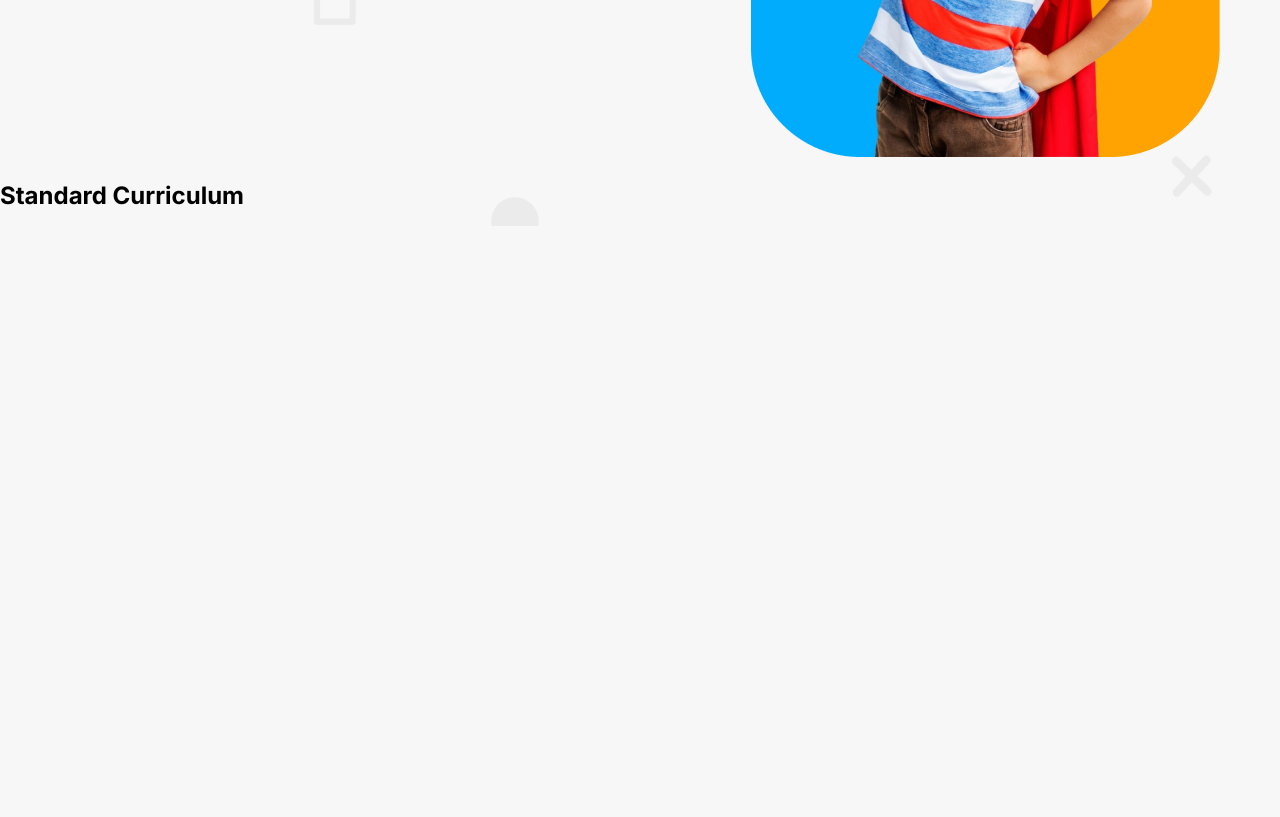
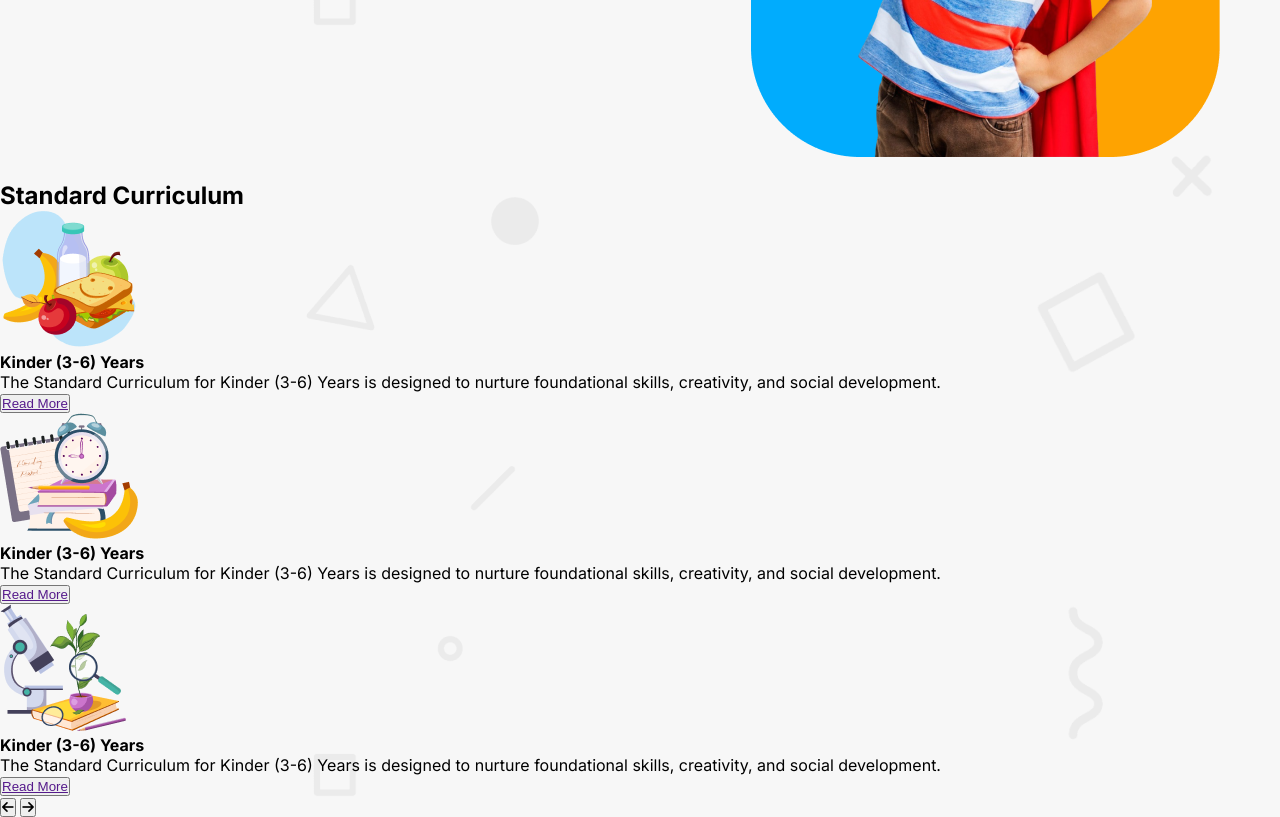
Before and after one commit to JahidHasan2025/Assignment-2, a plain HTML site: page index.html in a window 1280 px wide. Shown: the part 574-1391 px from the top of the page. Before the commit the page ends 800 px from the top, so only its background shows below. Drawn offline with Linux system fonts and the light colour scheme.

Commit message:
curriculum section complete

```diff
--- a/index.html
+++ b/index.html
@@ -53,14 +53,42 @@
 
     <main>
         <!-- The standard curriculum start here -->
-        <section class="Curriculum-section">
+        <section class="curriculum-section">
             <div>
                 <h2>Standard Curriculum</h2>
             </div>
-        <div class="Curriculum-cards">
+        <div class="curriculum-cards">
 <!-- card-1 -->
-
+<div class="curriculum-card curriculum-card-1">
+    <img src="./assets/kinder.png" alt="elementarysomething">
+    <h4>Kinder (3-6) Years</h4>
+    <p>The Standard Curriculum for Kinder (3-6) Years is designed to nurture foundational skills, creativity, and social
+        development.</p>
+        <button><a href="">Read More</a></button>
+</div>
+ <!-- card-2 -->
+  <div class="curriculum-card curriclum-card-2">
+<img src="./assets/elementary.png" alt="elementarysomething">
+<h4>Kinder (3-6) Years</h4>
+<p>The Standard Curriculum for Kinder (3-6) Years is designed to nurture foundational skills, creativity, and social
+    development.</p>
+    <button><a href="">Read More</a></button>
+  </div>
+  <!-- card-3 -->
+<div class="curriculum-card curriculum-card-3">
+<img src="./assets/middle.png" alt="elementarysomething">
+<h4>Kinder (3-6) Years</h4>
+<p>The Standard Curriculum for Kinder (3-6) Years is designed to nurture foundational skills, creativity, and social
+    development.</p>
+    <button><a href="">Read More</a></button>
+</div>
+</div>
+<div class="curriculum-button">
+    <button class="Curriculum-btn"><i class="fa-solid fa-arrow-left"></i></button>
+    <button class="Curriculum-btn"><i class="fa-solid fa-arrow-right"></i></button>
+    </div>
         </section>
+         <!-- our story part start here -->
     </main>
 </body>
 </html>
--- a/styles/style.css
+++ b/styles/style.css
@@ -131,3 +131,13 @@ color: white
 }
 
 /* standard curriculum start here */
+
+/* curriculum section */
+.Curriculum-section{
+    display: flex;
+    flex-direction: column;
+    gap: 80px;
+    padding: 60px 10px;
+    margin: 0 auto;
+max-width: 1160px;
+}
```
